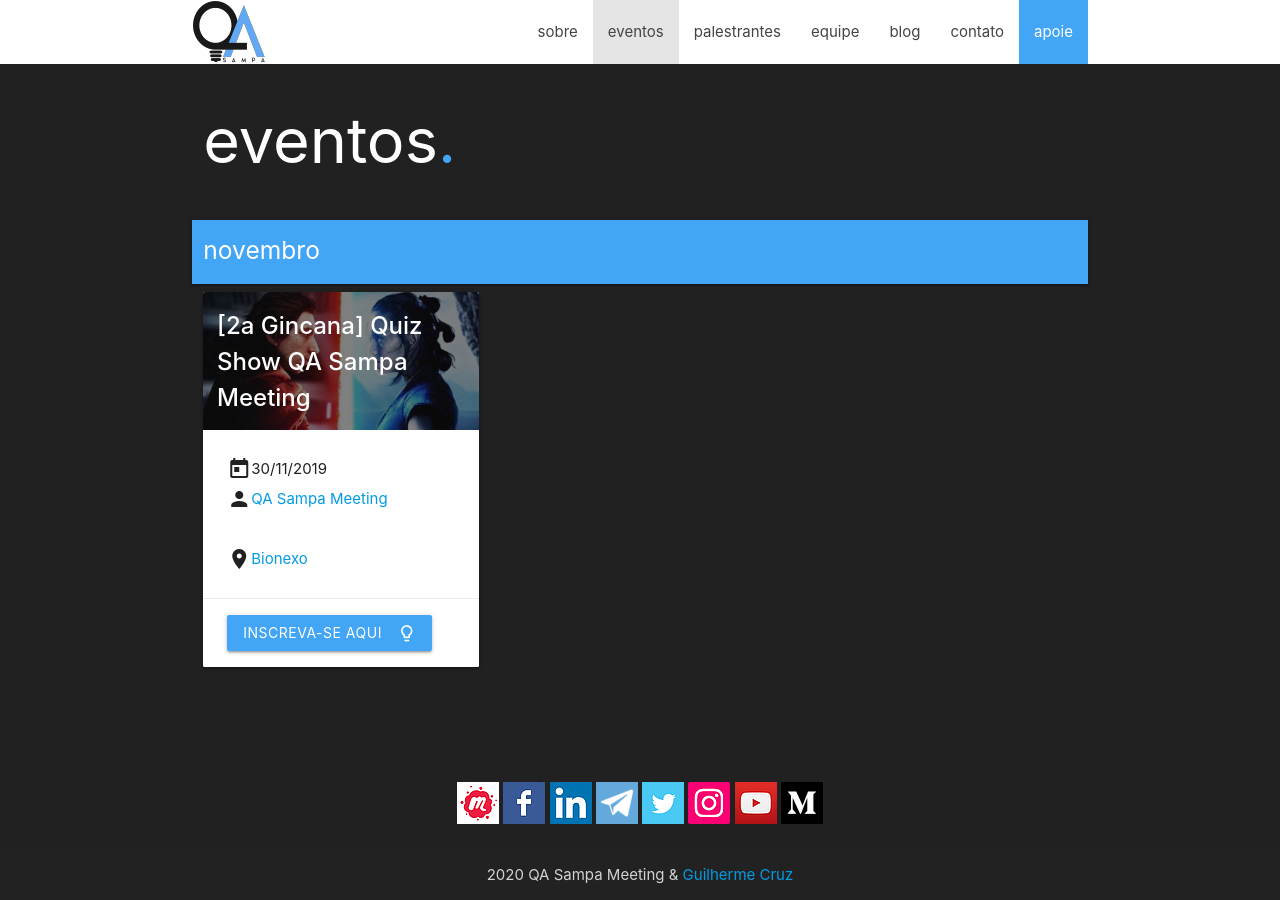
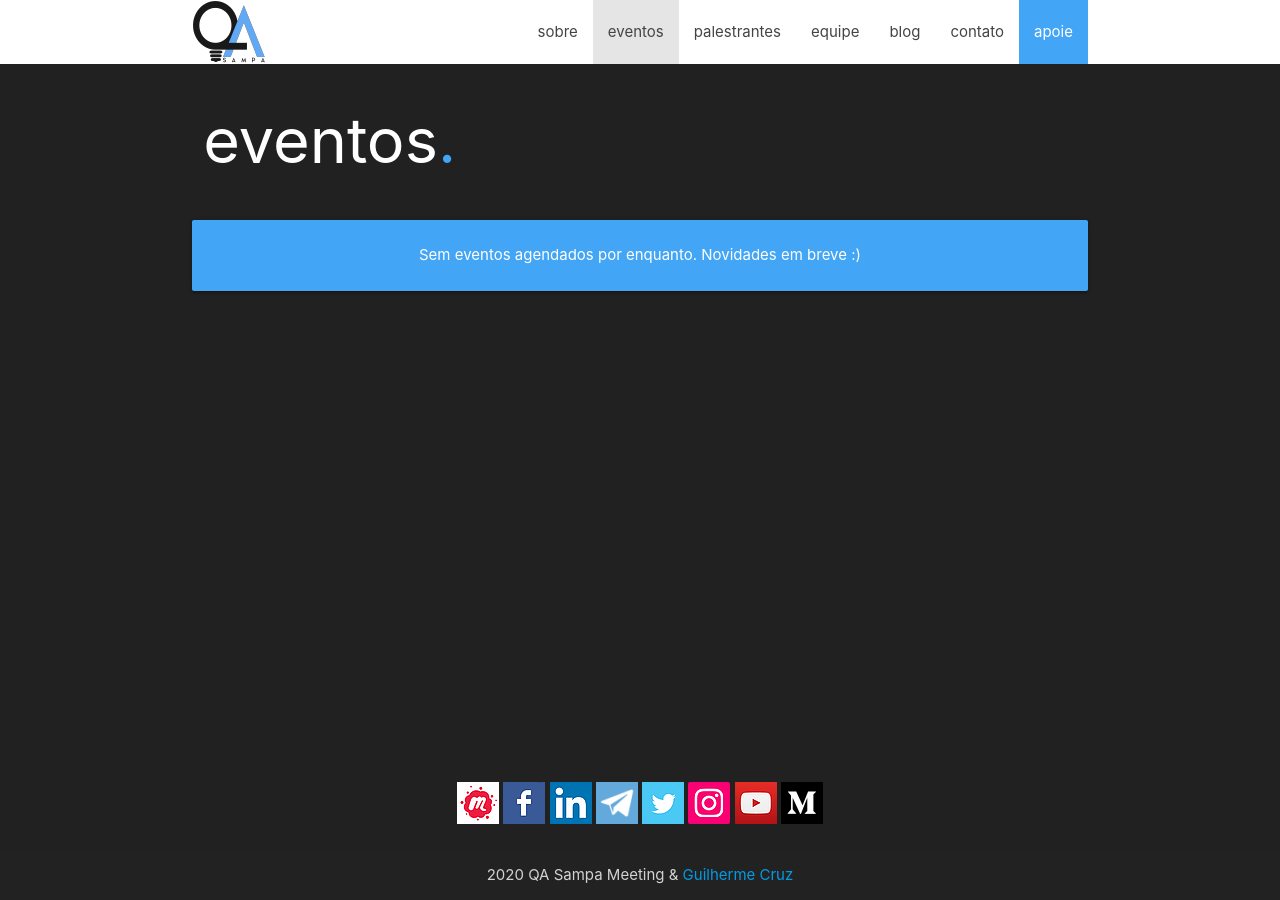
Before and after one commit to qasampameeting/qasampameeting.github.io, a Jekyll site: the page built from events.md, in a window 1280 px wide. Built offline with Jekyll 4.4.1, drawn with Linux system fonts in a browser that asks for light colours; nearby versions of some CDN libraries.

Commit message:
Updates events

```diff
--- a/_data/events.yml
+++ b/_data/events.yml
@@ -1,9 +1 @@
 # EVENTS
-novembro:
-  - date: 30-11-2019
-    title: "[2a Gincana] Quiz Show QA Sampa Meeting"
-    place:
-      name: Bionexo
-      map_link: https://goo.gl/maps/k9WKuQA8NVm1xFFi8
-    image: 30-11-2019.jpg
-    link: https://www.eventbrite.com.br/e/2a-gincana-quiz-show-qa-sampa-meeting-inscricoes-3010-as-23h-tickets-67828028459
```
